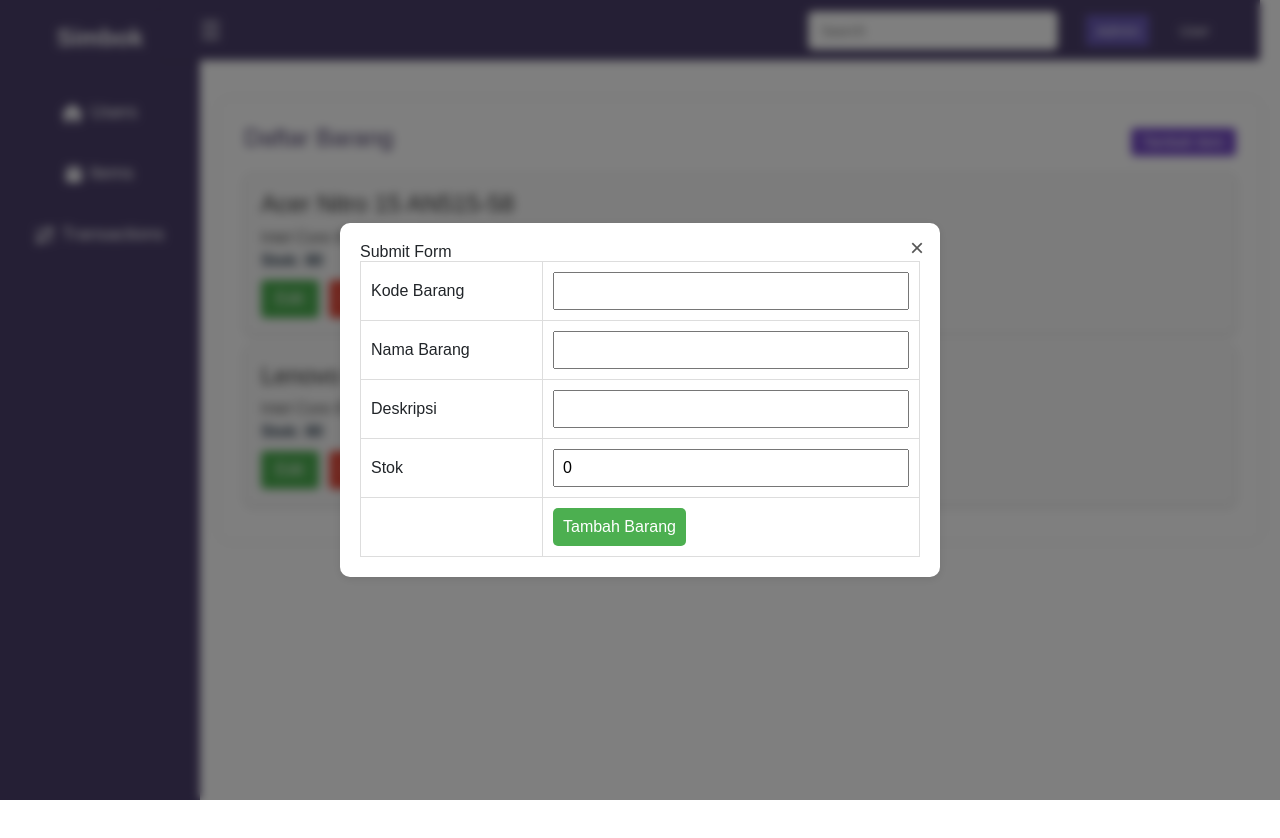
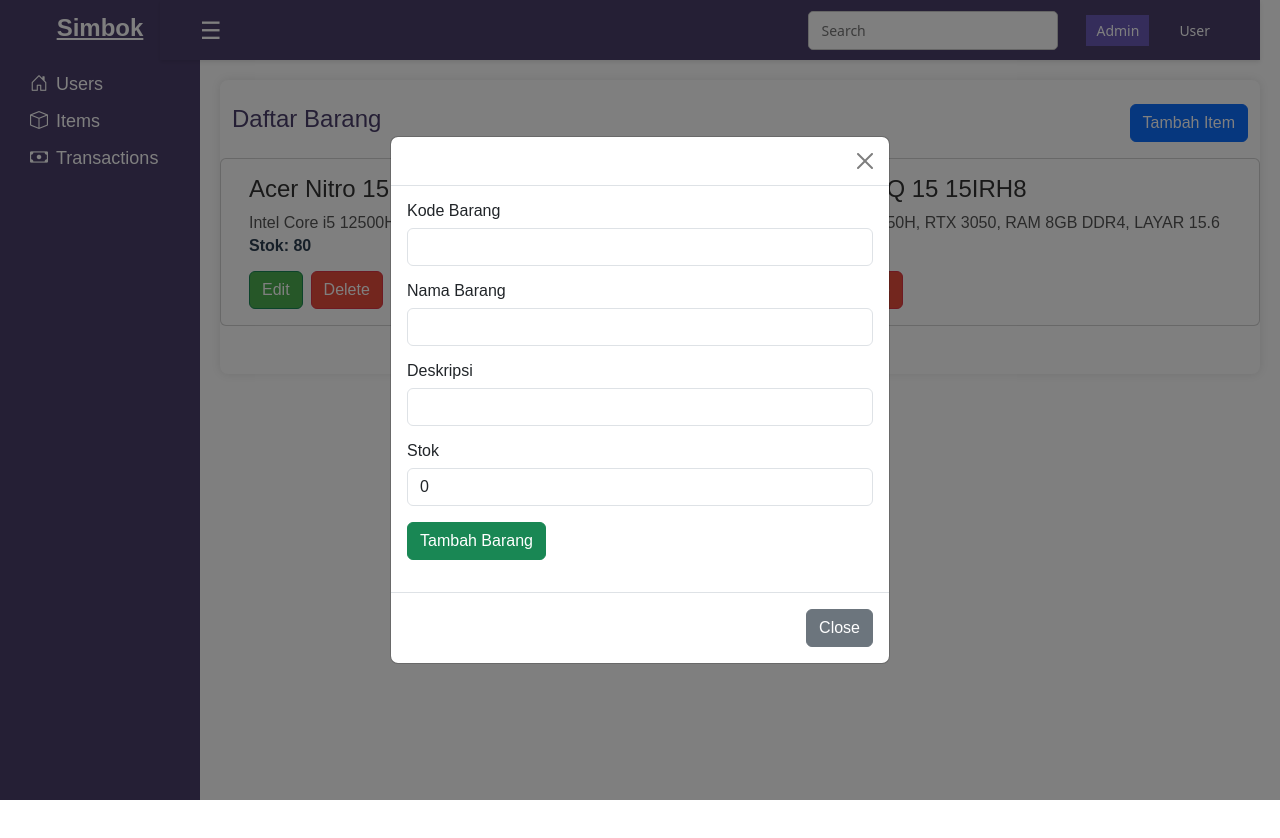
Before and after one commit to anandanwijaya/inventory-management-frontend, a Vue app: page / in a window 1280 px wide. Both pictures are taken after a click on the button "Tambah Item". Shown: the top 838 px of the page. Built offline with nearby package versions, Linux system fonts and the light colour scheme.

Commit message:
update 8

```diff
--- a/package.json
+++ b/package.json
@@ -11,6 +11,7 @@
     "axios": "^1.7.7",
     "babel": "^5.8.38",
     "bootstrap": "^5.3.3",
+    "bootstrap-icons": "^1.11.3",
     "core-js": "^3.8.3",
     "mitt": "^3.0.1",
     "pinia": "^2.1.4",
--- a/src/components/admin/Modal.vue
+++ b/src/components/admin/Modal.vue
@@ -1,74 +1,61 @@
 <template>
-    <div v-if="visible" class="modal-overlay">
-        <div class="modal-content">
-            <button class="close-button" @click="$emit('close')">&times;</button>
-            <slot></slot>
+    <div
+        class="modal fade"
+        :class="{ show: visible }"
+        tabindex="-1"
+        style="display: block"
+        aria-modal="true"
+        role="dialog"
+        v-if="visible"
+    >
+        <div class="modal-dialog modal-dialog-centered">
+            <div class="modal-content">
+                <div class="modal-header">
+                    <button
+                        type="button"
+                        class="btn-close"
+                        @click="$emit('close')"
+                        aria-label="Close"
+                    ></button>
+                </div>
+
+                <div class="modal-body">
+                    <slot></slot>
+                </div>
+
+                <div class="modal-footer">
+                    <button
+                        type="button"
+                        class="btn btn-secondary"
+                        @click="$emit('close')"
+                    >
+                        Close
+                    </button>
+                </div>
+            </div>
         </div>
     </div>
 </template>
-
 
 <script>
 export default {
     props: {
         visible: {
             type: Object,
-            default: false
-        }
-    }
+            default: false,
+        },
+    },
 }
 </script>
 
 <style scoped>
-.modal-overlay {
-    position: fixed;
-    top: 0;
-    left: 0;
-    width: 100%;
-    height: 100%;
+
+.modal {
+    display: none;
     background: rgba(0, 0, 0, 0.5);
-    backdrop-filter: blur(5px);
-    display: flex;
-    align-items: center;
-    justify-content: center;
-    z-index: 1000;
 }
 
-.modal-content {
-    background: white;
-    padding: 20px;
-    border-radius: 10px;
-    position: relative;
-    width: 80%;
-    max-width: 600px;
-    box-shadow: 0 2px 10px rgba(0, 0, 0, 0.1);
-    animation: fade-in 0.3s ease-out;
-}
-
-@keyframes fade-in {
-    from {
-        opacity: 0;
-        transform: scale(0.95);
-    }
-    to {
-        opacity: 1;
-        transform: scale(1);
-    }
-}
-
-.close-button {
-    position: absolute;
-    top: 10px;
-    right: 10px;
-    background: none;
-    border: none;
-    font-size: 24px;
-    cursor: pointer;
-    color: #555;
-    transition: color 0.3s ease;
-}
-
-.close-button:hover {
-    color: #000;
+.modal.show {
+    display: block;
 }
 </style>
--- a/src/components/admin/item/ItemCard.vue
+++ b/src/components/admin/item/ItemCard.vue
@@ -1,11 +1,19 @@
 <template>
-    <div class="item-card">
-        <h3>{{ item.nama }}</h3>
-        <p>{{ item.deskripsi }}</p>
-        <p class="stock">Stok: {{ item.stok }}</p>
-        <div class="buttons">
-            <button @click="$emit('edit-item', item)" class="edit">Edit</button>
-            <button @click="$emit('delete-item', item.kode)" class="delete">Delete</button>
+    <div class="item-card card mb-3">
+        <div class="card-body">
+            <h3 class="card-title">{{ item.nama }}</h3>
+            <p class="card-text">{{ item.deskripsi }}</p>
+            <p class="card-text stock">Stok: {{ item.stok }}</p>
+
+            <div class="buttons d-flex gap-2 mt-3">
+                <button @click="$emit('edit-item', item)" class="btn btn-success edit">
+                    Edit
+                </button>
+
+                <button @click="$emit('delete-item', item.kode)" class="btn btn-danger delete">
+                    Delete
+                </button>
+            </div>
         </div>
     </div>
 </template>
@@ -16,20 +24,15 @@ export default {
     props: {
         item: {
             type: Object,
-            required: true
-        }
-    }
+            required: true,
+        },
+    },
 }
 </script>
 
 <style scoped>
+
 .item-card {
-    border: 1px solid #ddd;
-    padding: 16px;
-    margin-bottom: 10px;
-    border-radius: 8px;
-    background-color: #f9f9f9;
-    box-shadow: 0 2px 4px rgba(0, 0, 0, 0.1);
     transition: transform 0.2s, box-shadow 0.2s;
 }
 
@@ -38,13 +41,13 @@ export default {
     box-shadow: 0 4px 8px rgba(0, 0, 0, 0.2);
 }
 
-.item-card h3 {
+.item-card .card-title {
     margin: 0 0 10px;
     font-size: 1.5em;
     color: #333;
 }
 
-.item-card p {
+.item-card .card-text {
     margin: 5px 0;
     color: #555;
 }
@@ -61,10 +64,6 @@ export default {
 }
 
 .item-card button {
-    padding: 10px 15px;
-    border: none;
-    border-radius: 4px;
-    cursor: pointer;
     transition: background-color 0.2s;
 }
 
--- a/src/components/admin/item/ItemForm.vue
+++ b/src/components/admin/item/ItemForm.vue
@@ -1,58 +1,69 @@
 <template>
     <div>
-        <form @submit.prevent="submitForm">Submit Form
-            <table>
-                <tbody>
-                    <tr>
-                        <td>Kode Barang</td>
-                        <td>
-                            <input type="text" v-model="form.kode" id="kode" :disabled="isEdit" required />
-                        </td>
-                    </tr>
-                    <tr>
-                        <td>Nama Barang</td>
-                        <td>
-                            <input type="text" v-model="form.nama" id="nama" required />
-                        </td>
-                    </tr>
-                    <tr>
-                        <td>Deskripsi</td>
-                        <td>
-                            <input type="text" v-model="form.deskripsi" id="deskripsi" required />
-                        </td>
-                    </tr>
-                    <tr>
-                        <td>Stok</td>
-                        <td>
-                            <input type="number" v-model="form.stok" id="stok" required />
-                        </td>
-                    </tr>
-                    <tr>
-                        <td></td>
-                        <td>
-                            <button type="submit">
-                                {{ isEdit ? 'Simpan Perubahan' : 'Tambah Barang' }}
-                            </button>
-                        </td>
-                    </tr>
-                </tbody>
-            </table>
+        <form @submit.prevent="submitForm" class="mb-3">
+            <div class="mb-3">
+                <label for="kode" class="form-label">Kode Barang</label>
+                <input
+                    type="number"
+                    v-model="form.kode"
+                    id="kode"
+                    class="form-control"
+                    :disabled="isEdit"
+                    required
+                />
+            </div>
+
+            <div class="mb-3">
+                <label for="nama" class="form-label">Nama Barang</label>
+                <input
+                    type="text"
+                    v-model="form.nama"
+                    id="nama"
+                    class="form-control"
+                    required
+                />
+            </div>
+
+            <div class="mb-3">
+                <label for="deskripsi" class="form-label">Deskripsi</label>
+                <input
+                    type="text"
+                    v-model="form.deskripsi"
+                    id="deskripsi"
+                    class="form-control"
+                    required
+                />
+            </div>
+
+            <div class="mb-3">
+                <label for="stok" class="form-label">Stok</label>
+                <input
+                    type="number"
+                    v-model="form.stok"
+                    id="stok"
+                    class="form-control"
+                    required
+                />
+            </div>
+
+            <button type="submit" class="btn btn-success">
+                {{ isEdit ? 'Simpan Perubahan' : 'Tambah Barang' }}
+            </button>
         </form>
     </div>
 </template>
-
 
 <script>
 export default {
     props: {
         item: {
             type: Object,
-            default: () => ({})
+            default: () => ({}),
         },
         isEdit: {
             type: Boolean,
-            default: false
-        }
+            default: false,
+        },
     },
 
     data() {
@@ -61,63 +72,31 @@ export default {
                 kode: '',
                 nama: '',
                 deskripsi: '',
-                stok: 0
-            }
+                stok: 0,
+            },
         }
     },
     watch: {
         item: {
             immediate: true,
             handler(newItem) {
-                if(this.isEdit) {
-                    this.form = {...newItem}
-                }else {
+                if (this.isEdit) {
+                    this.form = { ...newItem }
+                } else {
                     this.form = {
                         kode: '',
                         nama: '',
                         deskripsi: '',
-                        stok: 0
+                        stok: 0,
                     }
                 }
             },
-        }
+        },
     },
     methods: {
-        submitForm(){
+        submitForm() {
             this.$emit('submit', this.form)
-        }
-    }
+        },
+    },
 }
 </script>
-
-<style scoped>
-
-table {
-    width: 100%;
-    border-collapse: collapse;
-}
-
-td {
-    padding: 10px;
-    border: 1px solid #ddd;
-}
-
-input[type="text"], input[type="number"] {
-    width: 100%;
-    padding: 8px;
-    box-sizing: border-box;
-}
-
-button[type="submit"] {
-    background-color: #4caf50;
-    color: white;
-    padding: 10px;
-    border: none;
-    border-radius: 5px;
-    cursor: pointer;
-}
-
-button[type="submit"]:hover {
-    background-color: #45a049;
-}
-</style>
--- a/src/components/admin/item/ItemList.vue
+++ b/src/components/admin/item/ItemList.vue
@@ -1,20 +1,33 @@
 <template>
-    <div class="item-list">
-        <div class="header">
+    <div class="item-list container py-4">
+        <div class="header d-flex justify-content-between align-items-center mb-3">
             <h2>Daftar Barang</h2>
-            <button class="add-btn" @click="showAddForm">Tambah Item</button>
+            <button class="btn btn-primary" @click="showAddForm">
+                Tambah Item
+            </button>
         </div>
 
-        <div class="item-card">
-            <ItemCard v-for="item in items" :key="item.kode" :item="item" @edit-item="editItem" @delete-item="deleteItem" />
+        <div class="item-cards row">
+            <ItemCard
+                v-for="item in items"
+                :key="item.kode"
+                :item="item"
+                @edit-item="editItem"
+                @delete-item="deleteItem"
+                class="col-md-6 mb-4"
+            />
         </div>
 
         <Modal :visible="showForm" @close="cancelEditForm">
-            <ItemForm :item="selectedItem" :isEdit="isEdit" @submit="handleSubmit" @cancel="cancelEditForm" />
+            <ItemForm
+                :item="selectedItem"
+                :isEdit="isEdit"
+                @submit="handleSubmit"
+                @cancel="cancelEditForm"
+            />
         </Modal>
     </div>
 </template>
-
 
 <script>
 import ItemCard from './ItemCard.vue'
@@ -59,14 +72,16 @@ export default {
             this.isEdit = true
             this.showForm = true
         },
-        handleSubmit(item){
-            if(this.isEdit){
-                let index = this.items.findIndex((i) => i.kode === item.kode)
-                this.items[index] = item
-            }else {
-                this.items.push(item)
+        handleSubmit(item) {
+            if (item.kode && item.nama && item.deskripsi && item.stok !== null && !isNaN(item.stok)) {
+                if (this.isEdit) {
+                    let index = this.items.findIndex((i) => i.kode === item.kode);
+                    this.items[index] = item;
+                } else {
+                    this.items.push(item);
+                }
             }
-            this.showForm = false
+            this.showForm = false;
         },
         cancelEditForm(){
             this.showForm = false
@@ -81,115 +96,16 @@ export default {
 }
 </script>
 
+<style scoped>
 
-<style scoped>
 .item-list {
-    padding: 24px;
     background-color: #fff;
     border-radius: 8px;
     box-shadow: 0 0 10px rgba(0, 0, 0, 0.1);
-    margin: 20px 0;
 }
 
-.header {
-    display: flex;
-    justify-content: space-between;
-    align-items: center;
-    margin-bottom: 12px;
-}
-
-h2 {
+.header h2 {
     color: #4b3f6b;
     font-size: 24px;
 }
-
-.add-btn {
-    background-color: #754bc5;
-    color: white;
-    padding: 6px 12px;
-    border: none;
-    cursor: pointer;
-    border-radius: 4px;
-    font-size: 14px;
-}
-
-.add-btn:hover {
-    background-color: #5a37a0;
-}
-
-.table-responsive {
-    width: 100%;
-    overflow-x: auto;
-}
-
-table {
-    width: 100%;
-    border-collapse: collapse;
-}
-
-th, td {
-    border: 1px solid #ddd;
-    padding: 12px 15px;
-    text-align: center;
-    vertical-align: middle;
-}
-
-th {
-    background-color: #4b3f6b;
-    color: white;
-    text-transform: uppercase;
-    letter-spacing: 0.1em;
-}
-
-tr:nth-child(even) {
-    background-color: #f2f2f2;
-}
-
-tr:hover {
-    background-color: #ddd;
-}
-
-button {
-    padding: 6px 12px;
-    border: none;
-    cursor: pointer;
-    border-radius: 4px;
-    font-size: 14px;
-}
-
-.edit-btn {
-    background-color: #4caf50;
-    color: white;
-    margin-right: 5px;
-}
-
-.edit-btn:hover {
-    background-color: #45a049;
-}
-
-.delete-btn {
-    background-color: #f44336;
-    color: white;
-}
-
-.delete-btn:hover {
-    background-color: #d32f2f;
-}
-
-@media (max-width: 600px) {
-
-    th, td {
-        padding: 8px 10px;
-    }
-
-    .action-buttons {
-        display: flex;
-        flex-direction: column;
-        align-items: stretch;
-    }
-
-    .action-buttons button {
-        margin: 5px 0;
-    }
-}
 </style>
--- a/src/components/dashboard/SideBar.vue
+++ b/src/components/dashboard/SideBar.vue
@@ -1,25 +1,26 @@
 <template>
     <div :class="['sidebar', { 'd-none': !isSidebarVisible }]">
-        <a class="logo">Simbok</a>
-        <ul>
-            <li v-if="currentRole === 'admin'">
-                <a href="#" @click.prevent="showComponent('users')">
-                    <i class="fas fa-home"></i> Users
+        <a class="logo d-block text-center mb-4 text-white">Simbok</a>
+
+        <ul class="nav flex-column">
+            <li v-if="currentRole === 'admin'" class="nav-item">
+                <a href="#" @click.prevent="showComponent('users')" class="nav-link text-white d-flex align-items-center">
+                    <i class="bi bi-house-door me-2"></i> Users
                 </a>
             </li>
-            <li>
-                <a href="#" @click.prevent="showComponent('items')">
-                    <i class="fas fa-box"></i> Items
+            <li class="nav-item">
+                <a href="#" @click.prevent="showComponent('items')" class="nav-link text-white d-flex align-items-center">
+                    <i class="bi bi-box me-2"></i> Items
                 </a>
             </li>
-            <li>
-                <a href="#" @click.prevent="showComponent('transactions')">
-                    <i class="fas fa-exchange-alt"></i> Transactions
+            <li class="nav-item">
+                <a href="#" @click.prevent="showComponent('transactions')" class="nav-link text-white d-flex align-items-center">
+                    <i class="bi bi-cash me-2"></i> Transactions
                 </a>
             </li>
-            <li v-if="currentRole == 'user'">
-                <a href="#" @click.prevent="showComponent('history')">
-                    <i class="fas fa-history"></i> History
+            <li v-if="currentRole == 'user'" class="nav-item">
+                <a href="#" @click.prevent="showComponent('history')" class="nav-link text-white d-flex align-items-center">
+                    <i class="bi bi-clock-history me-2"></i> History
                 </a>
             </li>
         </ul>
@@ -50,62 +51,45 @@ export default {
 
 
 <style scoped>
+
 .sidebar {
 width: 200px;
 background: #4b3f6b;
 color: white;
 padding: 14px;
 height: 100vh;
-    display: flex;
-    flex-direction: column;
 position: fixed;
 top: 0;
 left: 0;
 z-index: 999;
 font-size: 18px;
 font-family: sans-serif;
-    transition: transform 0.3s ease;
+transition: transform 0.3s ease-in-out;
+transform: translateX(-2);
 }
 
-.sidebar.hidden {
-    transform: translateX(-100%);
+.sidebar.d-none {
+transform: translateX(-200px);
 }
 
 .logo {
     font-size: 24px;
-    margin-bottom: 30px;
     font-weight: bold;
-    text-align: center;
+    color: white;
 }
 
-ul {
-    list-style: none;
-    padding: 0;
-    margin: 0;
-}
-
-li {
-    margin-bottom: 20px;
-    text-align: center;
-}
-
-a {
+.nav-link {
     color: white;
-    text-decoration: none;
     cursor: pointer;
-    display: flex;
-    align-items: center;
-    justify-content: center;
-    padding: 10px 0;
     transition: background-color 0.3s ease;
 }
 
-a:hover {
+.nav-link:hover {
+    background-color: rgba(255, 255, 255, 0.1);
     text-decoration: underline;
-    background-color: rgba(255, 255, 255, 0.1);
 }
 
-a i {
-    margin-right: 8px;
+.me-2 {
+    margin-right: 0.5rem;
 }
 </style>
--- a/src/main.js
+++ b/src/main.js
@@ -2,6 +2,7 @@ import { createApp } from 'vue'
 import App from './App.vue'
 import 'bootstrap/dist/css/bootstrap.min.css'
 import 'bootstrap/dist/js/bootstrap.min.js'
+import 'bootstrap-icons/font/bootstrap-icons.css'
 import router from './router'
 import { createPinia } from 'pinia'
 import axios from 'axios'
```
Also changed, not shown: 1 other file (tests, documents, lock files or other folders). Lines whose indentation alone changed are shown as unchanged.
